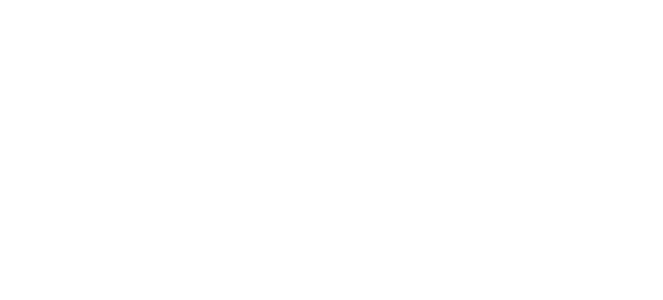
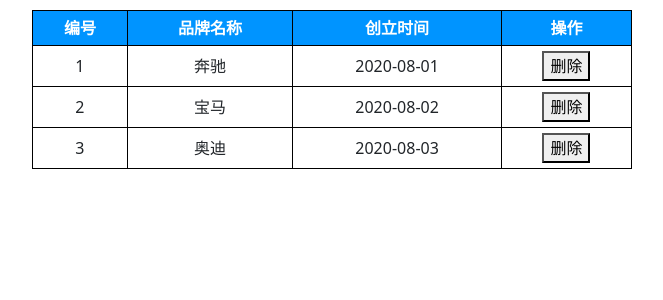
Before and after one commit to Disney-Princesses/vue-day3, a Vue app: page / in a window 1280 px wide. Shown: the top 300 px of the page, without its empty margins (308-971 px from the left). Built offline with nearby package versions, Linux system fonts and the light colour scheme.

Commit message:
完成了附加练习购物车

```diff
--- a/src/App.vue
+++ b/src/App.vue
@@ -1,11 +1,74 @@
 <template>
   <div id="app">
-
+    <table class="tb">
+      <tr>
+        <th>编号</th>
+        <th>品牌名称</th>
+        <th>创立时间</th>
+        <th>操作</th>
+      </tr>
+      <!-- 循环渲染的元素tr -->
+      <tr v-for="item in list" :key="item.id">
+        <td>{{ item.id }}</td>
+        <td>{{ item.name }}</td>
+        <td>{{ item.time }}</td>
+        <td>
+          <button @click="delFn(item.id)">删除</button>
+        </td>
+      </tr>
+      <tr>
+        <td colspan="4" v-if="list.length <= 0">没有数据咯~</td>
+      </tr>
+    </table>
   </div>
 </template>
 
 <script>
 export default {
-
+  data() {
+    return {
+      list: [
+        { id: 1, name: "奔驰", time: "2020-08-01" },
+        { id: 2, name: "宝马", time: "2020-08-02" },
+        { id: 3, name: "奥迪", time: "2020-08-03" },
+      ],
+    };
+  },
+  methods: {
+    delFn(id) {
+      const index = this.list.findIndex((ele) => ele.id == id);
+      this.list.splice(index, 1);
+    },
+  },
 };
 </script>
+
+<style>
+#app {
+  width: 600px;
+  margin: 10px auto;
+}
+
+.tb {
+  border-collapse: collapse;
+  width: 100%;
+}
+
+.tb th {
+  background-color: #0094ff;
+  color: white;
+}
+
+.tb td,
+.tb th {
+  padding: 5px;
+  border: 1px solid black;
+  text-align: center;
+}
+
+.add {
+  padding: 5px;
+  border: 1px solid black;
+  margin-bottom: 10px;
+}
+</style>
```
Also changed, not shown: src/components/06-附加案例购物车.vue (added).
